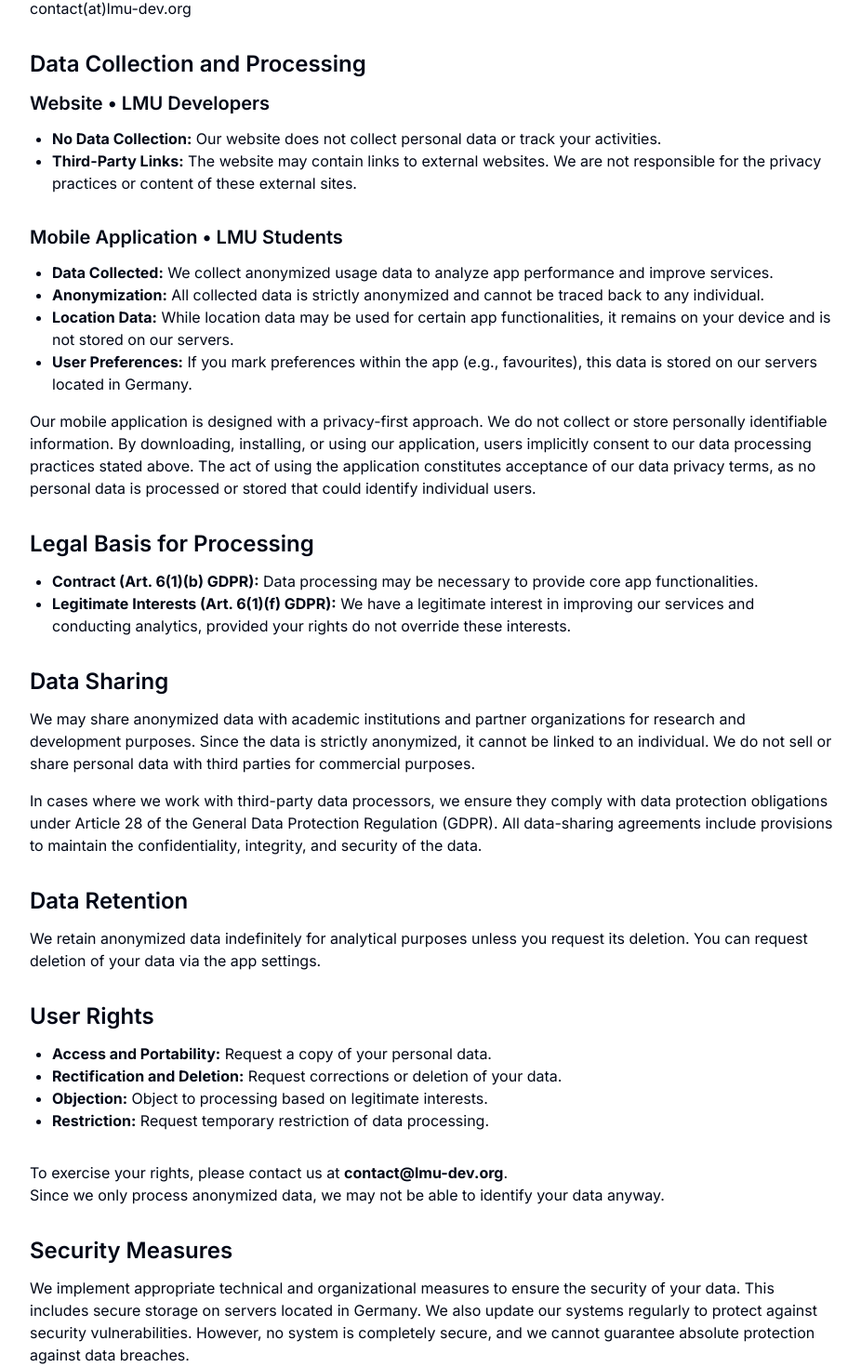
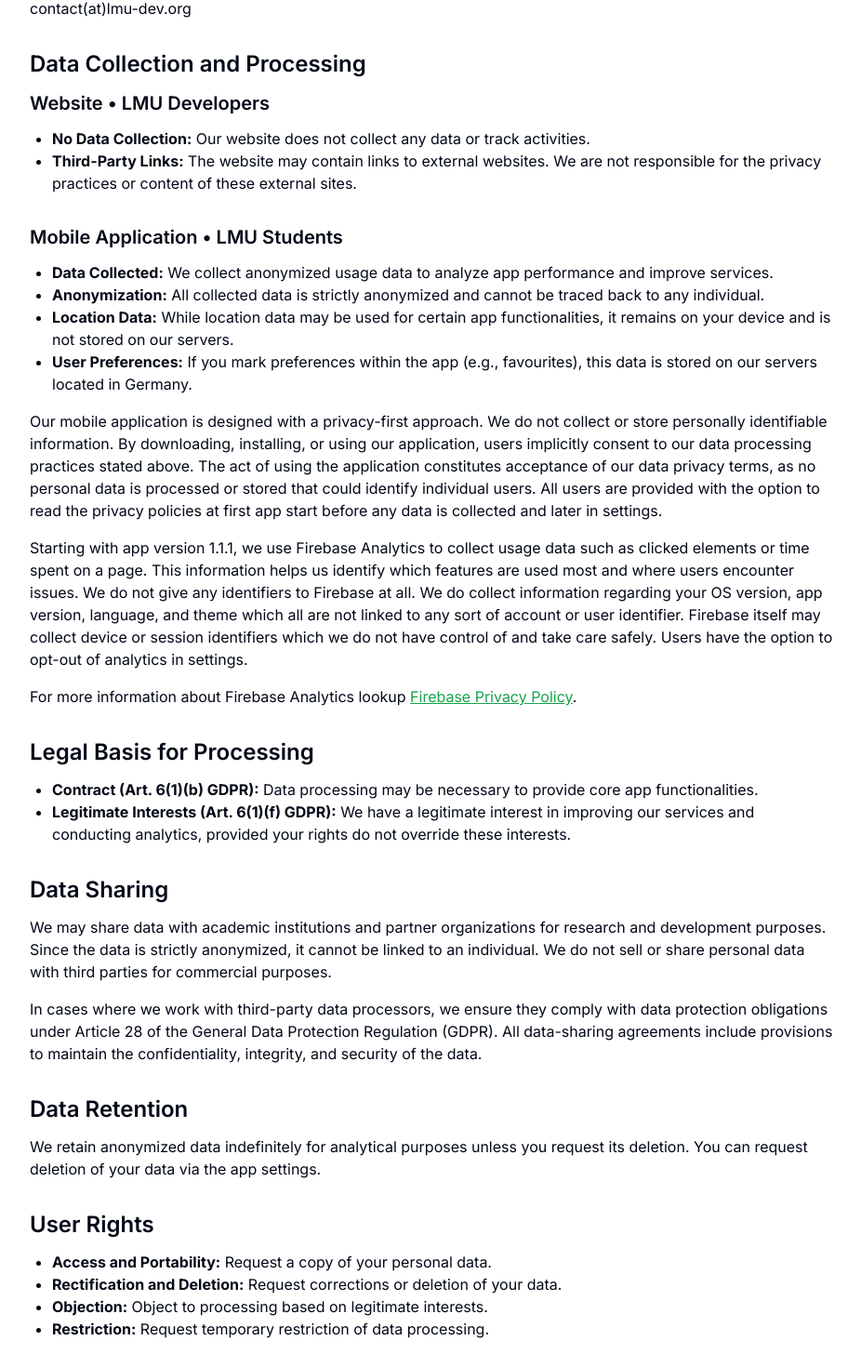
Before and after one commit to timothymaxwellsummers/lmudev-landingpage, a Next.js app: page /data_privacy in a window 1280 px wide. Shown: the part 479-1949 px from the top of the page at 93% size, without its empty margins (176-1102 px from the left). Built offline with nearby package versions, Linux system fonts and the light colour scheme.

Commit message:
Updated privacy declaration for app analytics

```diff
--- a/src/app/data_privacy/page.tsx
+++ b/src/app/data_privacy/page.tsx
@@ -32,7 +32,7 @@
 
         <h3 className="text-lg sm:text-xl font-semibold mb-3">Website • LMU Developers</h3>
         <ul className="list-disc ml-6 mb-8">
-          <li><strong>No Data Collection:</strong> Our website does not collect personal data or track your activities.</li>
+          <li><strong>No Data Collection:</strong> Our website does not collect any data or track activities.</li>
           <li><strong>Third-Party Links:</strong> The website may contain links to external websites. We are not responsible for the privacy practices or content of these external sites.</li>
         </ul>
 
@@ -43,8 +43,14 @@
           <li><strong>Location Data:</strong> While location data may be used for certain app functionalities, it remains on your device and is not stored on our servers.</li>
           <li><strong>User Preferences:</strong> If you mark preferences within the app (e.g., favourites), this data is stored on our servers located in Germany.</li>
         </ul>
+        <p className="mb-4">
+          Our mobile application is designed with a privacy-first approach. We do not collect or store personally identifiable information. By downloading, installing, or using our application, users implicitly consent to our data processing practices stated above. The act of using the application constitutes acceptance of our data privacy terms, as no personal data is processed or stored that could identify individual users. All users are provided with the option to read the privacy policies at first app start before any data is collected and later in settings.
+        </p>
+        <p className="mb-4">
+          Starting with app version 1.1.1, we use Firebase Analytics to collect usage data such as clicked elements or time spent on a page. This information helps us identify which features are used most and where users encounter issues. We do not give any identifiers to Firebase at all. We do collect information regarding your OS version, app version, language, and theme which all are not linked to any sort of account or user identifier. Firebase itself may collect device or session identifiers which we do not have control of and take care safely. Users have the option to opt-out of analytics in settings.
+        </p>
         <p className="mb-8">
-          Our mobile application is designed with a privacy-first approach. We do not collect or store personally identifiable information. By downloading, installing, or using our application, users implicitly consent to our data processing practices stated above. The act of using the application constitutes acceptance of our data privacy terms, as no personal data is processed or stored that could identify individual users.
+          For more information about Firebase Analytics lookup <a href="https://firebase.google.com/support/privacy" className="underline text-green-600">Firebase Privacy Policy</a>.
         </p>
 
         <h2 className="text-xl sm:text-2xl font-semibold mb-3">Legal Basis for Processing</h2>
@@ -56,7 +62,7 @@
         <h2 className="text-xl sm:text-2xl font-semibold mb-3">Data Sharing</h2>
         <p className="mb-8">
           <p className="mb-4">
-            We may share anonymized data with academic institutions and partner organizations for research and development purposes. Since the data is strictly anonymized, it cannot be linked to an individual. We do not sell or share personal data with third parties for commercial purposes.
+            We may share data with academic institutions and partner organizations for research and development purposes. Since the data is strictly anonymized, it cannot be linked to an individual. We do not sell or share personal data with third parties for commercial purposes.
           </p>
           <p>
             In cases where we work with third-party data processors, we ensure they comply with data protection obligations under Article 28 of the General Data Protection Regulation (GDPR). All data-sharing agreements include provisions to maintain the confidentiality, integrity, and security of the data.
@@ -75,11 +81,11 @@
           <li><strong>Objection:</strong> Object to processing based on legitimate interests.</li>
           <li><strong>Restriction:</strong> Request temporary restriction of data processing.</li>
         </ul>
-        <p>
-          To exercise your rights, please contact us at <strong>contact@lmu-dev.org</strong>.
+        <p className="mb-4">
+          To exercise your rights, please contact us at <strong><a href="mailto:contact@lmu-dev.org">contact@lmu-dev.org</a></strong>.
         </p>
         <p className="mb-8">
-          Since we only process anonymized data, we may not be able to identify your data anyway.
+          Since we only process anonymized data, we may not be able to identify your data anyway. Please use the available options inside the app settings to delete any user created information loaclly on your device as well as on our servers.
         </p>
 
         <h2 className="text-xl sm:text-2xl font-semibold mb-3">Security Measures</h2>
@@ -129,7 +135,7 @@
           We may update this Data Privacy Declaration from time to time. Please check our website or app for the latest version.
         </p>
 
-        <p className="mt-12 mb-12">Effective Date: 26.03.2025</p>
+        <p className="mt-12 mb-12">Effective Date: 26.06.2025</p>
         </div>
       </div>
       <Footer />
```
